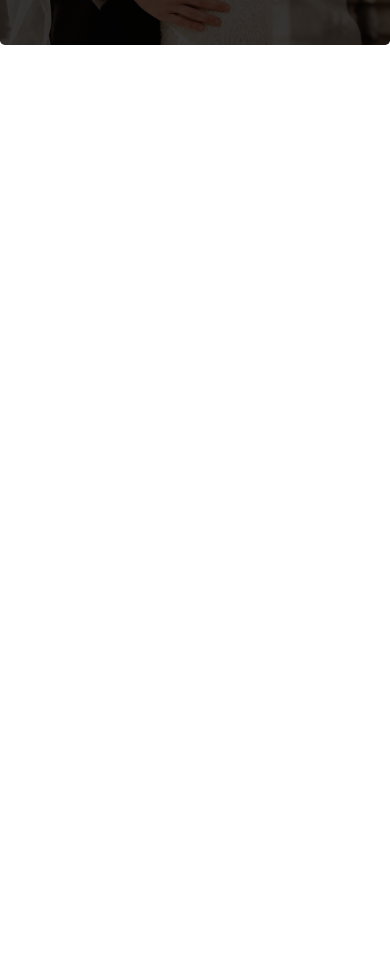
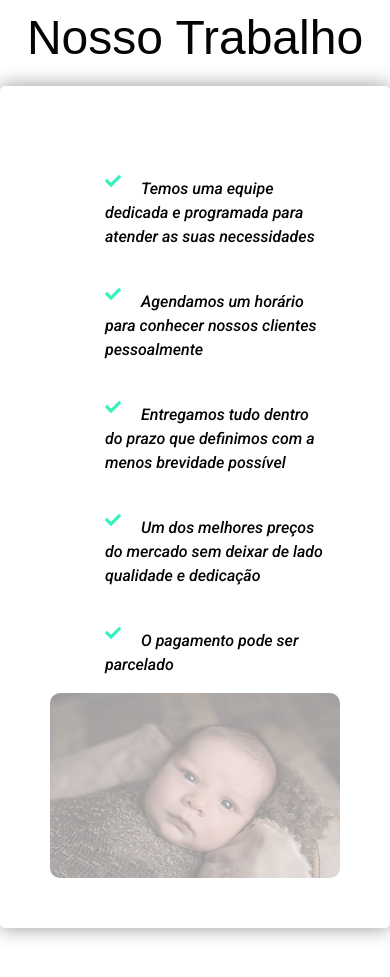
Before and after one commit to Cangemi/site-fotografia, a Next.js app: page / in a window 390 px wide. Shown: the part 5020-5997 px from the top of the page. Before the commit the page ends 5097 px from the top, so only its background shows below. Built offline with nearby package versions, Linux system fonts and the light colour scheme; a web font is replaced by a local one.

Commit message:
pagina fotografia

```diff
--- a/pages/index.css
+++ b/pages/index.css
@@ -179,11 +179,50 @@ h2{
     font-family: 'Roboto', sans-serif;
     font-size: 65px;
   }
+
   .counterName{
       color: #fff;
       font-size: 20px;
       font-family: 'Roboto', sans-serif;
   }
+
+  #section-5{
+      background-color: #fff;
+      text-align: center;
+  }
+
+  .bigBox{
+      padding: 50px;
+      box-shadow: 0px 0px 20px 0px #0404046b;
+      border-radius: 5px;
+      margin-top: 20px;
+  }
+
+  li{
+      list-style: none;
+      text-align: start;
+      font-family: 'Roboto', sans-serif;
+      color: #040404;
+      font-weight: 500;
+      margin-top: 40px;
+  }
+
+  .iconCheck{
+      width: 30px;
+      height: 30px;
+      color: #37F2C0;
+      margin-right: 20px;
+      margin-top: -10px;
+  }
+  .nossoTrabalho{
+      border-radius: 10px;
+      filter: opacity(40%);
+  }
+  .nossoTrabalho:hover{
+    filter: opacity(100%);
+    transform: scale(0.85);
+    transition-duration: 1s;
+}
 
 
  /*-----------------------mobile-----------------------------------------------------------*/
@@ -218,4 +257,8 @@ h2{
         border-right: 20px solid transparent;
         border-top: 20px solid #040404;
     }
+    #section-4{
+        padding-top: 150px;
+        padding-bottom: 150px;
+    }
   }
--- a/pages/index.js
+++ b/pages/index.js
@@ -141,8 +141,23 @@ function Home() {
                         </div>
                     </div>
                 </Container>
-
-
+            </Jumbotron>
+            <Jumbotron fluid id="section-5">
+                <Container>
+                        <h2>Nosso Trabalho</h2>
+                    <div className= "row bigBox">
+                        <div className ="col">
+                            <ul className="fa-ul">
+                            <li><FontAwesomeIcon className="iconCheck" icon="check"/>Temos uma equipe dedicada e programada para atender as suas necessidades</li>
+                            <li><FontAwesomeIcon className="iconCheck" icon="check"/>Agendamos um horário para conhecer nossos clientes pessoalmente</li>
+                            <li><FontAwesomeIcon className="iconCheck" icon="check"/>Entregamos tudo dentro do prazo que definimos com a menos brevidade possível</li>
+                            <li><FontAwesomeIcon className="iconCheck" icon="check"/>Um dos melhores preços do mercado sem deixar de lado qualidade e dedicação</li>
+                            <li><FontAwesomeIcon className="iconCheck" icon="check"/>O pagamento pode ser parcelado</li>
+                            </ul>
+                        </div>
+                        <Image className="col nossoTrabalho" src="/toddler.jpg" width="550" height="350"/>
+                    </div>
+                </Container>
             </Jumbotron>
         </div>
     )
```
Also changed, not shown: public/toddler.jpg (added).
